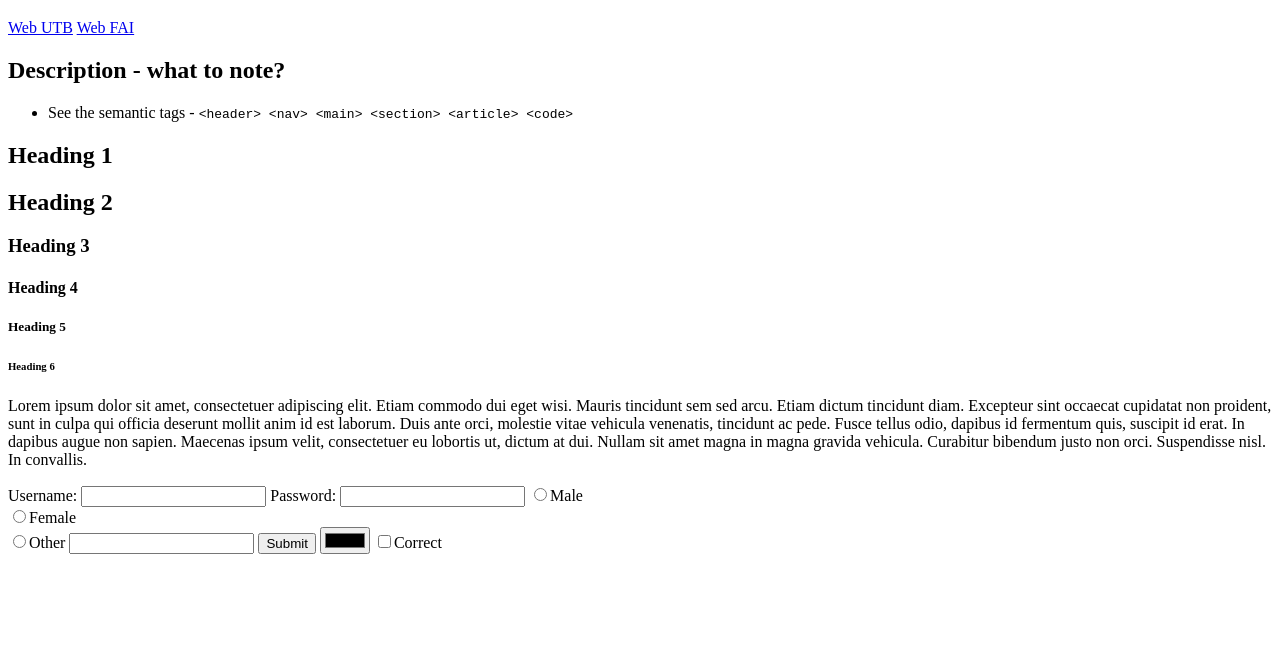
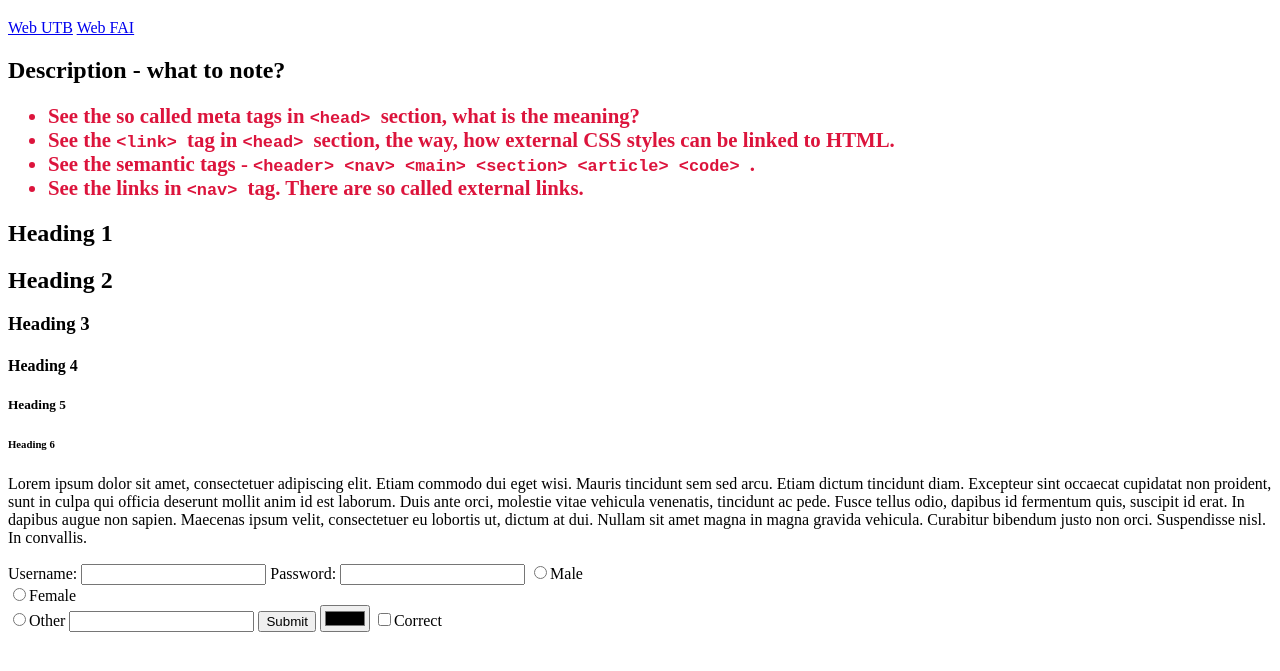
Before and after one commit to RadekVala/TWWW-01-HTML5-examples, a website: page index.html in a window 1280 px wide. Shown: the part 61-732 px from the top of the page. Drawn offline with Linux system fonts and the light colour scheme.

Commit message:
Initial source code

```diff
--- a/assets/css/styles.css
+++ b/assets/css/styles.css
@@ -1,3 +1,9 @@
+ul li {
+  color: crimson;
+  font-weight: bold;
+  font-size: 130%;
+}
+
 /*
 input {
   display: block;
--- a/index.html
+++ b/index.html
@@ -22,11 +22,37 @@
           <h2>Description - what to note?</h2>
           <ul>
             <li>
+              See the so called meta tags in
+              <code>
+                &lt;head&gt;
+              </code>
+              section, what is the meaning?
+            </li>
+            <li>
+              See the
+              <code>
+                &lt;link&gt;
+              </code>
+              tag in
+              <code>
+                &lt;head&gt;
+              </code>
+              section, the way, how external CSS styles can be linked to HTML.
+            </li>
+            <li>
               See the semantic tags -
               <code>
                 &lt;header&gt; &lt;nav&gt; &lt;main&gt; &lt;section&gt;
-                &lt;article&gt; &lt;code&gt;
+                &lt;article&gt; &lt;code&gt; </code
+              >.
+            </li>
+
+            <li>
+              See the links in
+              <code>
+                &lt;nav&gt;
               </code>
+              tag. There are so called external links.
             </li>
           </ul>
         </article>
```
